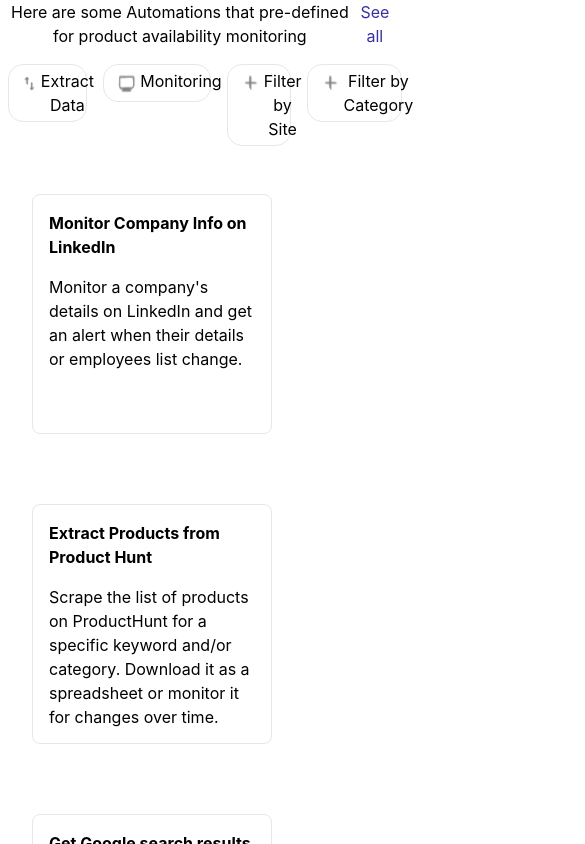
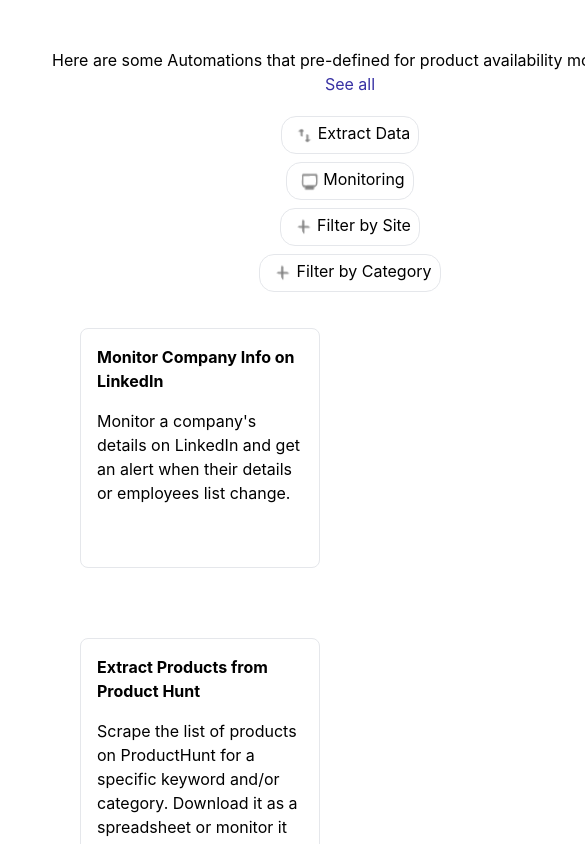
Before and after one commit to littlecorsican/igaming-assessment, a React (Create React App) app in the folder igaming-assessment/: page / in a window 390 px wide. Shown: the top 844 px of the page, 585 px wide, since content can reach past the window. Built offline with nearby package versions, Linux system fonts and the light colour scheme.

Commit message:
feat: add responsiveness

```diff
--- a/igaming-assessment/src/App.js
+++ b/igaming-assessment/src/App.js
@@ -4,6 +4,7 @@ import Card from './components/Card'
 import Bar from './components/Bar'
 import { chips } from './constant'
 import data from './Assessment_1_2.json'
+import appStyles from'./styles/App.module.css'
 
 function App() {
   console.log("data", data, data.data)
@@ -22,16 +23,16 @@ function App() {
   },[cards])
 
   return (
-    <div className="App">
-      <div className='flex justify-between'>
-        <div className=''>
+    <div className={appStyles.main}>
+      <div className={appStyles.top}>
+        <div>
           Here are some Automations that pre-defined for product availability monitoring
         </div>
         <div className='text-indigo-800'>
           See all
         </div>
       </div>
-      <div className="w-full">
+      <div className={appStyles.bar}>
         <Bar chips={chips} />
       </div>
       <div className="w-full text-left">
--- a/igaming-assessment/src/components/Bar.jsx
+++ b/igaming-assessment/src/components/Bar.jsx
@@ -4,7 +4,7 @@ import TextOnlyChip from './TextOnlyChip'
 import SingleFilterChip from './SingleFilterChip'
 import MultiFilterChip from './MultiFilterChip'
 import { chip_type, filterBySite, filterByCategory } from '../constant'
-import styles from '../styles/Bar.module.css'
+import barStyles from '../styles/Bar.module.css'
 
 function Bar(props) {
 
@@ -29,14 +29,13 @@ function Bar(props) {
   }
 
   return (
-    <div className="flex flex-row py-4 min-w-[400px]">
+    <div className={barStyles.bar}>
       {
         chips.length > 0 && chips.map((value)=>{
           if (value.type === chip_type.textOnly) {
             return <TextOnlyChip
               key={value.text}
               {...value}
-              //selected={selectedChips.find((value2)=>value.text === value2.text).selected}
             />
           } else if (value.type === chip_type.singleFilter) {
             return <SingleFilterChip
--- a/igaming-assessment/src/components/MultiFilterChip.jsx
+++ b/igaming-assessment/src/components/MultiFilterChip.jsx
@@ -15,7 +15,7 @@ function MultiFilterChip({ text, type, img, list }) {
 
     return (
         <div className={chipStyles.chips}>
-            <button className={`flex flex-row rounded-[15px] mx-2 px-2 py-1 border cursor-pointer hover:text-indigo-800 ${selected ? "text-indigo-800 border-indigo-800" : "" }`} onClick={handleClick}>
+            <button className={`flex flex-row rounded-[15px] mx-2 px-2 py-1 my-1 border cursor-pointer hover:text-indigo-800 ${selected ? "text-indigo-800 border-indigo-800" : "" }`} onClick={handleClick}>
                 <img src={img} alt="" className={chipStyles.icon} />
                 {text}
             </button>
--- a/igaming-assessment/src/components/SingleFilterChip.jsx
+++ b/igaming-assessment/src/components/SingleFilterChip.jsx
@@ -22,7 +22,7 @@ function SingleFilterChip({ text, type, img, list, addItemToBar }) {
     //className={`${styles.description} ${styles.yellow}`}
     return (
         <div className={chipStyles.chips}>
-            <button className={`flex flex-row rounded-[15px] mx-2 px-2 py-1 border cursor-pointer hover:text-indigo-800 ${selected ? "text-indigo-800 border-indigo-800" : "" }`} onClick={handleClick}>
+            <button className={`flex flex-row rounded-[15px] mx-2 px-2 my-1 py-1 border cursor-pointer hover:text-indigo-800 ${selected ? "text-indigo-800 border-indigo-800" : "" }`} onClick={handleClick}>
                 <img src={img} alt="" className={chipStyles.icon} />
                 {text}
             </button>
--- a/igaming-assessment/src/components/TextOnlyChip.jsx
+++ b/igaming-assessment/src/components/TextOnlyChip.jsx
@@ -11,7 +11,7 @@ function TextOnlyChip({ text, type, img }) {
 
     return (
         <div className={chipStyles.chips}>
-            <button className={`flex flex-row rounded-[15px] mx-2 px-2 py-1 border cursor-pointer hover:text-indigo-800 ${selected ? "text-indigo-800 border-indigo-800" : "" }`} onClick={handleClick}>
+            <button className={`flex flex-row rounded-[15px] mx-2 px-2 py-1 my-1 border cursor-pointer hover:text-indigo-800 ${selected ? "text-indigo-800 border-indigo-800" : "" }`} onClick={handleClick}>
                 <img src={img} alt="" className={chipStyles.icon} />
                 {text}
             </button>
--- /dev/null
+++ b/igaming-assessment/src/styles/App.module.css
@@ -0,0 +1,20 @@
+.main {
+    padding: 3rem;
+    min-width: 700px;
+}
+
+.bar {
+    width: 100%
+}
+
+.top {
+    display: flex;
+    justify-content: space-between;
+}
+
+@media only screen and (max-width: 700px) {
+    .top {
+        flex-direction: column;
+        align-items: center;
+    }
+}
--- a/igaming-assessment/src/styles/Bar.module.css
+++ b/igaming-assessment/src/styles/Bar.module.css
@@ -0,0 +1,13 @@
+.bar {
+    display: flex;
+    flex-direction: row;
+    padding-top: 1rem;
+
+}
+
+@media only screen and (max-width: 700px) {
+    .bar {
+        flex-direction: column;
+        align-items: center;
+    }
+}
```
